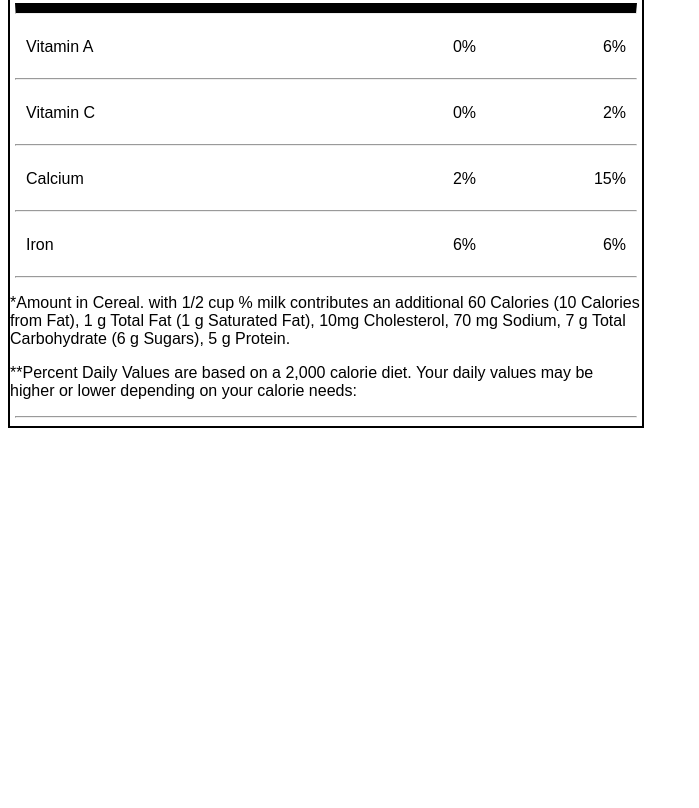
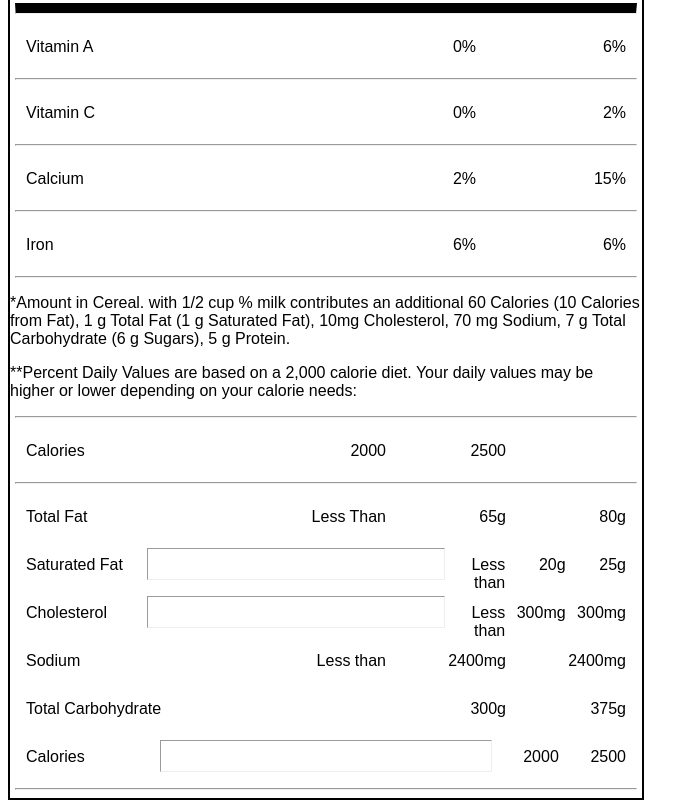
Before and after one commit to KatharinaSimma/CF-CSSDAY03-Robert-Katharina, a plain HTML site: page Excercise 2 - Nutrition Facts/index.html in a window 1280 px wide. Shown: the part 1013-1821 px from the top of the page, without its empty margins (0-699 px from the left). Before the commit the page ends 1449 px from the top, so only its background shows below. Drawn offline with Linux system fonts and the light colour scheme.

Commit message:
flex styling second part

```diff
--- a/Excercise 2 - Nutrition Facts/index.html
+++ b/Excercise 2 - Nutrition Facts/index.html
@@ -154,6 +154,77 @@
 
 	<hr>
 
+
+
+	<div class="container2">
+		<div class="line">
+			<p class="columnone">Calories</p>
+
+
+			<p class="columntwo">2000</p>
+			<p class="columnthree">2500</p>
+
+
+		</div>
+		<hr>
+		<div class="line">
+			<p class="columnone">Total Fat</p>
+
+			<p class="columntwo">Less Than</p>
+			<p class="columnthree">65g</p>
+			<p class="columnthree">80g</p>
+
+
+		</div>
+
+		<div class="line">
+			<p class="columnone">Saturated Fat</p>
+			<hr>
+			<p class="columntwo">Less than</p>
+			<p class="columnthree">20g</p>
+			<p class="columnthree">25g</p>
+
+
+		</div>
+		<div class="line">
+			<p class="columnone">Cholesterol</p>
+			<hr>
+			<p class="columntwo">Less than</p>
+			<p class="columnthree">300mg</p>
+			<p class="columnthree">300mg</p>
+
+
+		</div>
+
+		<div class="line">
+			<p class="columnone">Sodium</p>
+			<p class="columntwo">Less than</p>
+			<p class="columnthree">2400mg</p>
+			<p class="columnthree">2400mg</p>
+
+
+		</div>
+		<div class="line">
+			<p class="columnone">Total Carbohydrate</p>
+			<p class="columntwo"></p>
+			<p class="columnthree">300g</p>
+			<p class="columnthree">375g</p>
+
+
+		</div>
+
+		<div class="line">
+			<p class="columnone">Calories</p>
+			<hr>
+			<p class="columntwo">2000</p>
+			<p class="columnthree">2500</p>
+
+
+		</div>
+			<hr>
+		</div>
+
+		</div>
 	</div>
 </body>
 </html>
--- a/Excercise 2 - Nutrition Facts/style.css
+++ b/Excercise 2 - Nutrition Facts/style.css
@@ -65,3 +65,26 @@ hr {
 	margin-left: 12%;
 	margin-right:  1%;
 }
+
+.container2{
+
+}
+
+.columnone{
+	display: flex;
+	flex-basis: 40%;
+}
+
+.columntwo{
+	display: flex;
+	flex-basis: 20%;
+	text-align: right;
+	justify-content: flex-end;
+}
+
+.columnthree{
+	display: flex;
+	flex-basis: 20%;
+	text-align: right;
+	justify-content: flex-end;
+}
```
